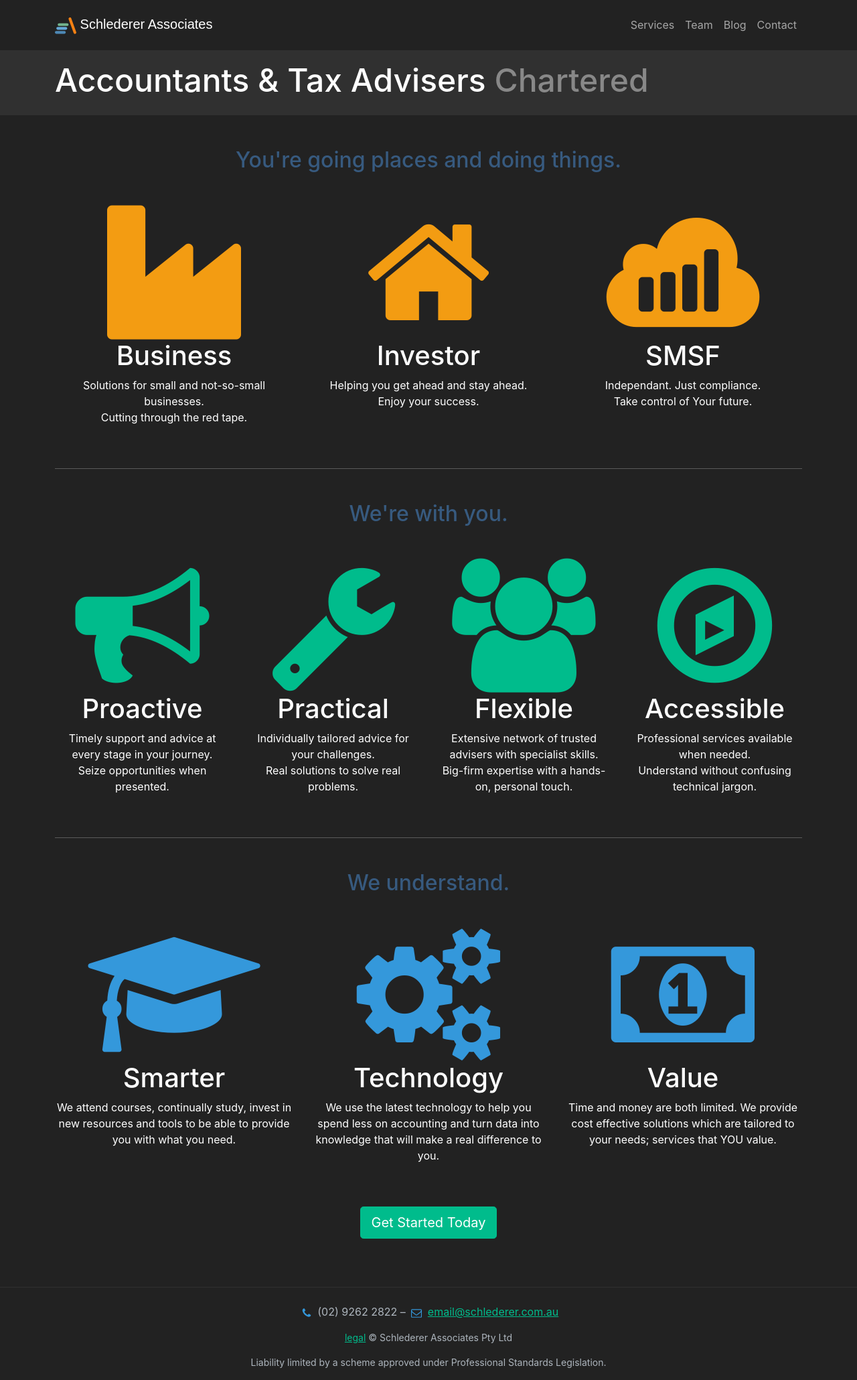
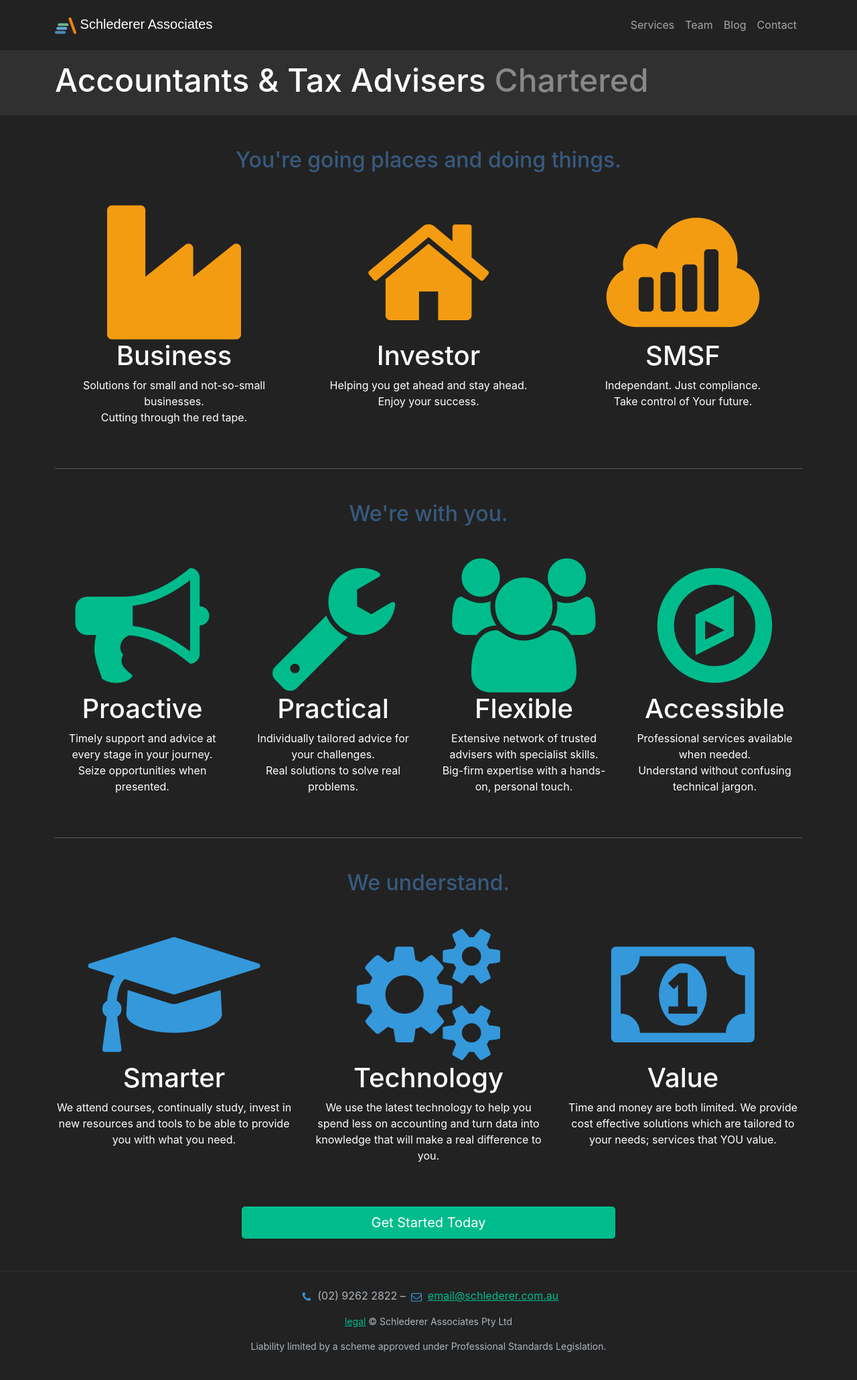
Before and after one commit to Mforcer/tax2, a Jekyll site: the page built from index.html, in a window 1280 px wide. Shown: the whole page at 67% size. Built offline with Jekyll 4.4.1, drawn with Linux system fonts in a browser that asks for light colours; nearby versions of some CDN libraries; after the commit the page ends 2036 px from its top, so only the background shows below that.

Commit message:
Update call_to_action.html

```diff
--- a/_includes/call_to_action.html
+++ b/_includes/call_to_action.html
@@ -1,3 +1 @@
-<p class="lead text-center p-5">
-  <a href="/contact/" class="btn btn-success btn-outline-inverse btn-lg">Get Started Today</a>
-</p>
+<a href="/contact/" class="d-block w-50 mx-auto m-5 btn btn-success btn-lg">Get Started Today</a>
```
